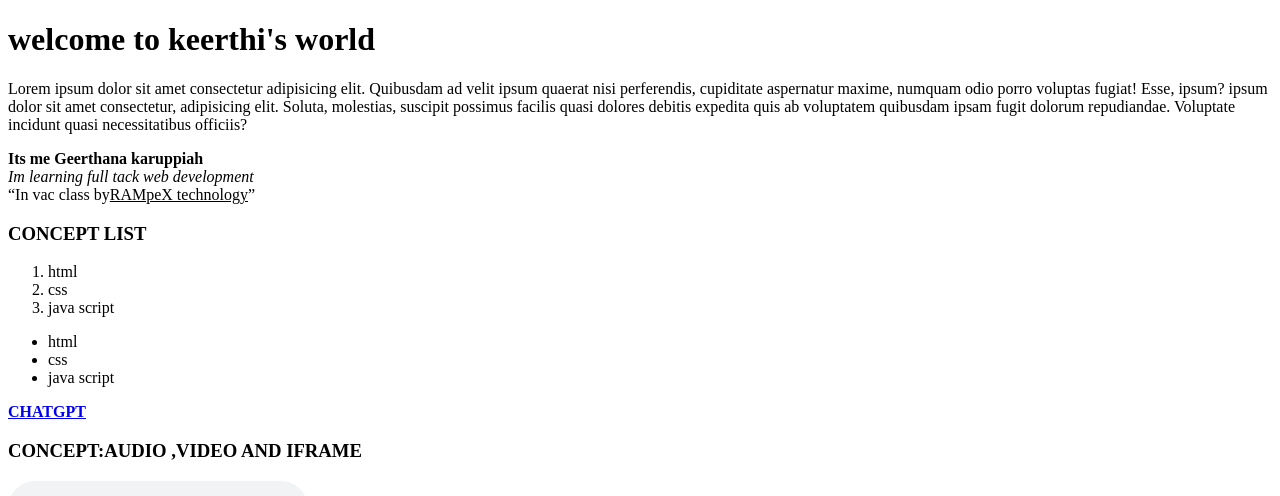
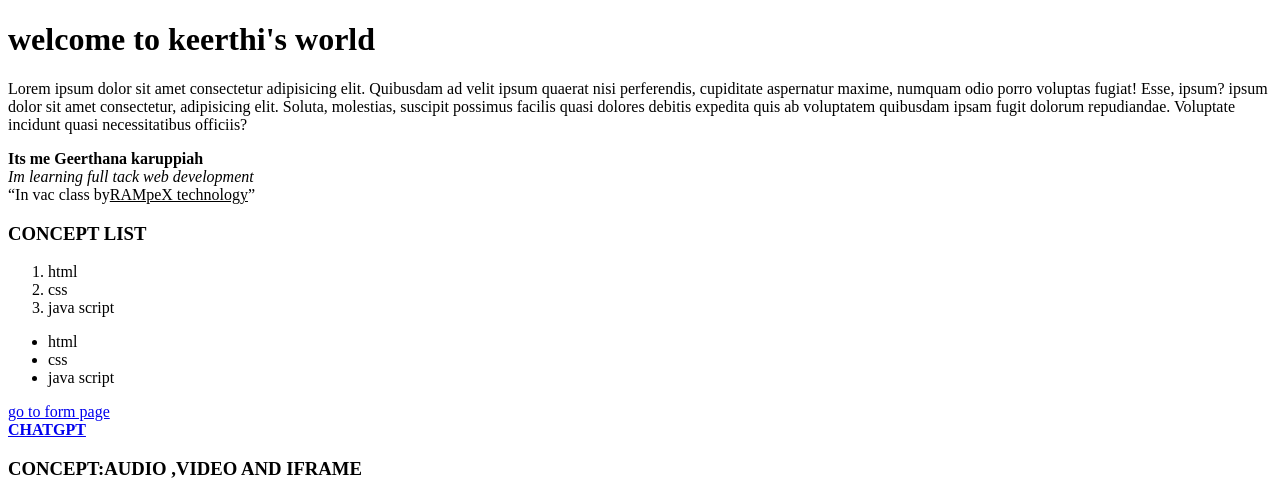
Before and after one commit to geerthana-karuppiah/basics-code, a plain HTML site: page index.html in a window 1280 px wide. Shown: the top 496 px of the page. Drawn offline with Linux system fonts and the light colour scheme.

Commit message:
03.06 final

```diff
--- a/index.html
+++ b/index.html
@@ -22,7 +22,8 @@
         <li>css</li>
         <li>java script</li>
     </ul>
-    <a href="https://chatgpt.com/"><b>CHATGPT</b></a><br>
+        <a href="form and tabel.html">go to form page </a><br>
+         <a href="https://chatgpt.com/"><b>CHATGPT</b></a><br>
 
 
     <h3>CONCEPT:AUDIO ,VIDEO AND IFRAME</h3>
```
